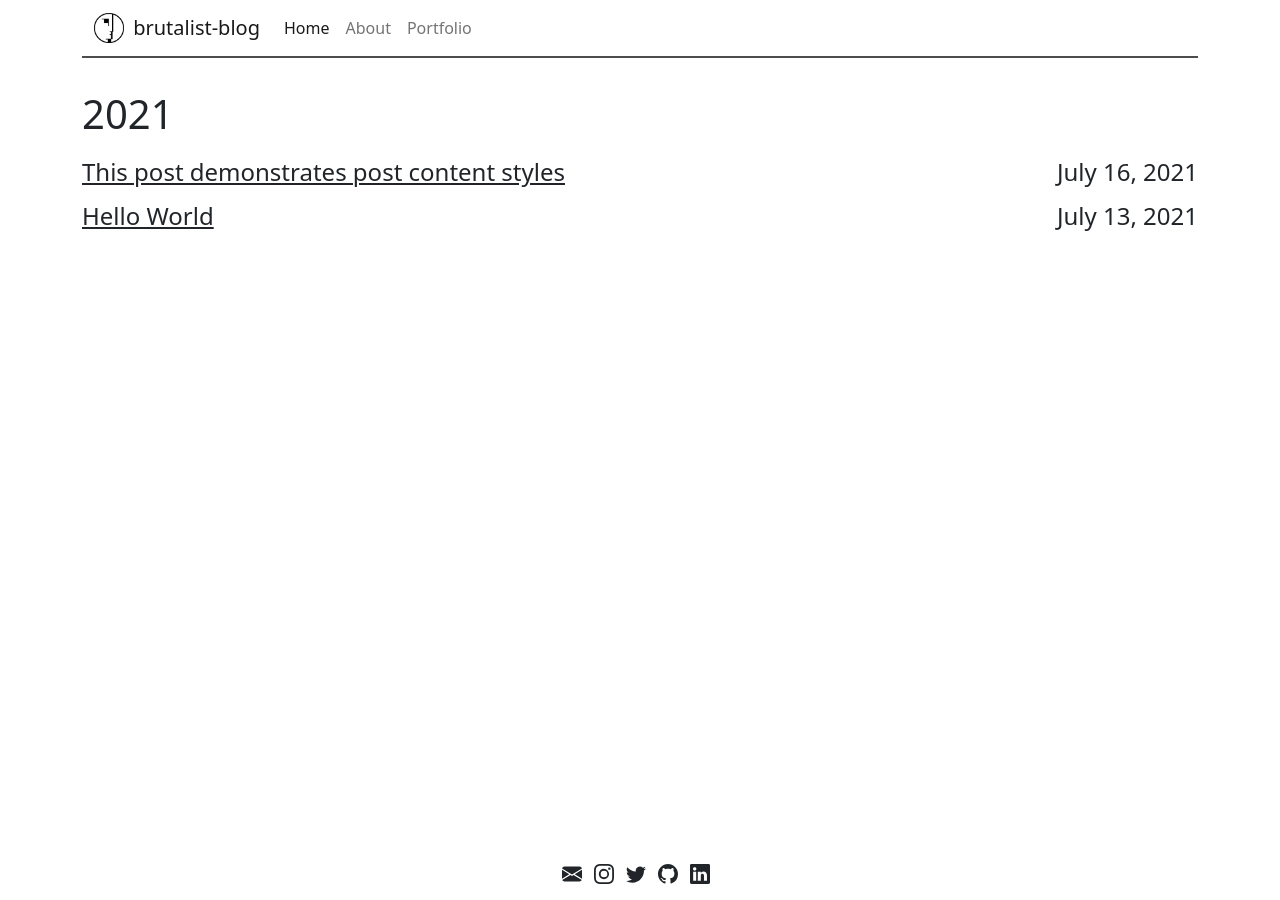
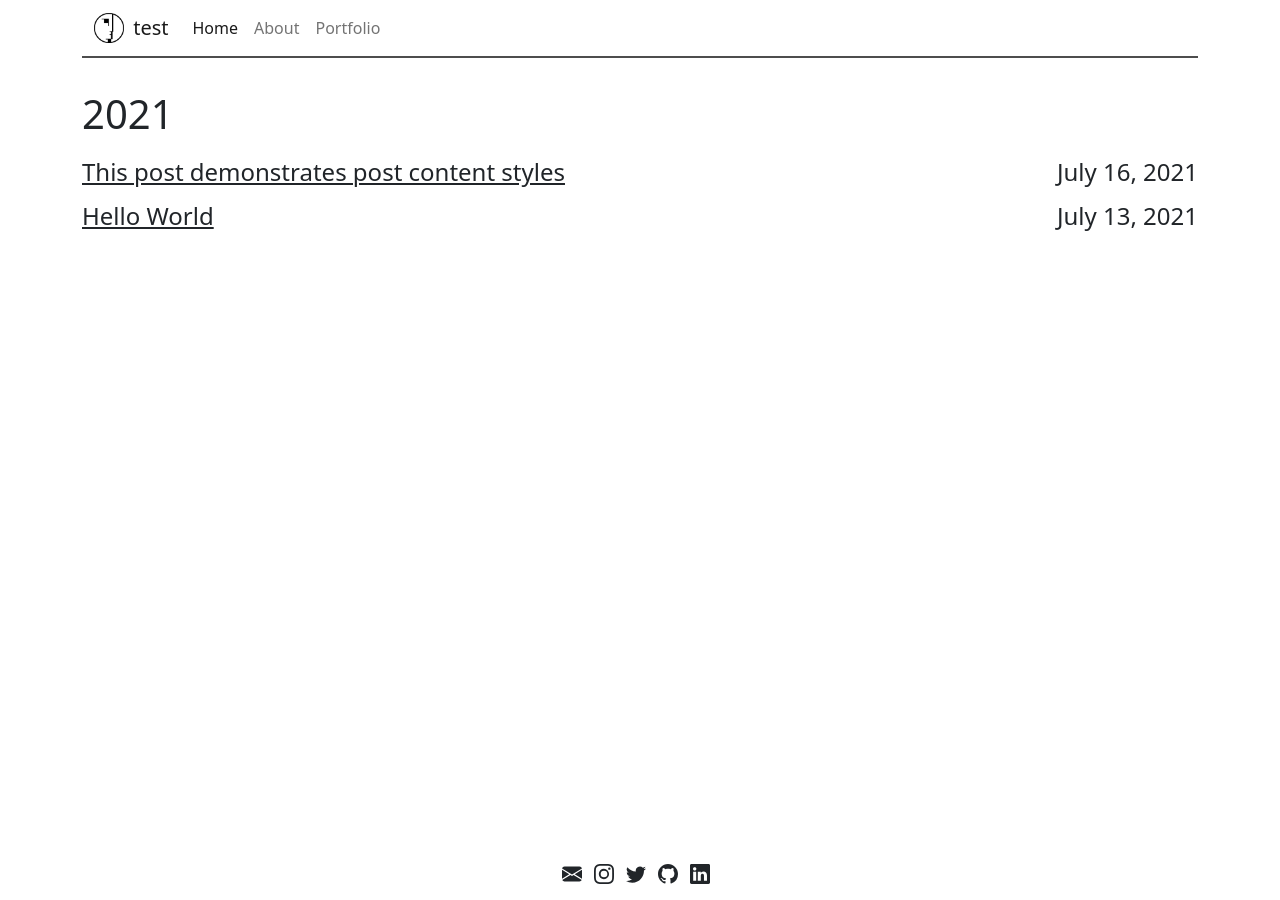
Before and after one commit to benlazarine/jekyll-test, a Jekyll site: the page built from index.html, in a window 1280 px wide. Built offline with Jekyll 4.4.1, drawn with Linux system fonts in a browser that asks for light colours.

Commit message:
Update _config.yml

```diff
--- a/_config.yml
+++ b/_config.yml
@@ -3,10 +3,10 @@
 #
 
 # Name of your site (displayed in the navbar)
-name: brutalist-blog
+name: test
 
 # Your site's title (e.g., Ben's Awesome Site, The GitHub Blog, etc.), used as part of the title tag like Home | Ben's Awesome Site.
-title: brutalist-blog
+title: test
 
 # Link to avatar in the navbar (/assets/images/avatar.png). Leave empty if no logo desired. Two avatars for light and dark mode.
 # Avatar for light mode site
@@ -15,10 +15,10 @@
 darkavatar: /assets/images/dark_bauhaus_logo.png
 
 # A short description (e.g., A blog dedicated to reviewing cat gifs), used as part of the title tag like Ben's Awesome Site | A blog dedicated to reviewing cat gifs instead of Ben's Awesome Site | Long description about a blog dedicated to reviewing cat gifs that would be used when page.title is not defined.
-tagline: Minimalistic Jekyll theme that automatically supports dark and light modes for blogs
+# tagline: Minimalistic Jekyll theme that automatically supports dark and light modes for blogs
 
 # A longer description used for the description meta tag. Also used as fallback for pages that don't provide their own description, and also as part of the page's title tag if neither page.title nor site.tagline has been defined.
-description: Minimalistic Jekyll theme that automatically supports dark and light modes for blogs
+# description: Minimalistic Jekyll theme that automatically supports dark and light modes for blogs
 
 # The full URL to your site. Note: site.github.url will be used by default.
 url:
@@ -27,7 +27,7 @@
 # (http://yourusername.github.io/repository-name)
 # and NOT your User repository (http://yourusername.github.io)
 # then add in the baseurl here, like this: "/repository-name"
-baseurl: ""
+baseurl: "/jekyll-test"
 
 # global author information
 author: andrew-park
```
